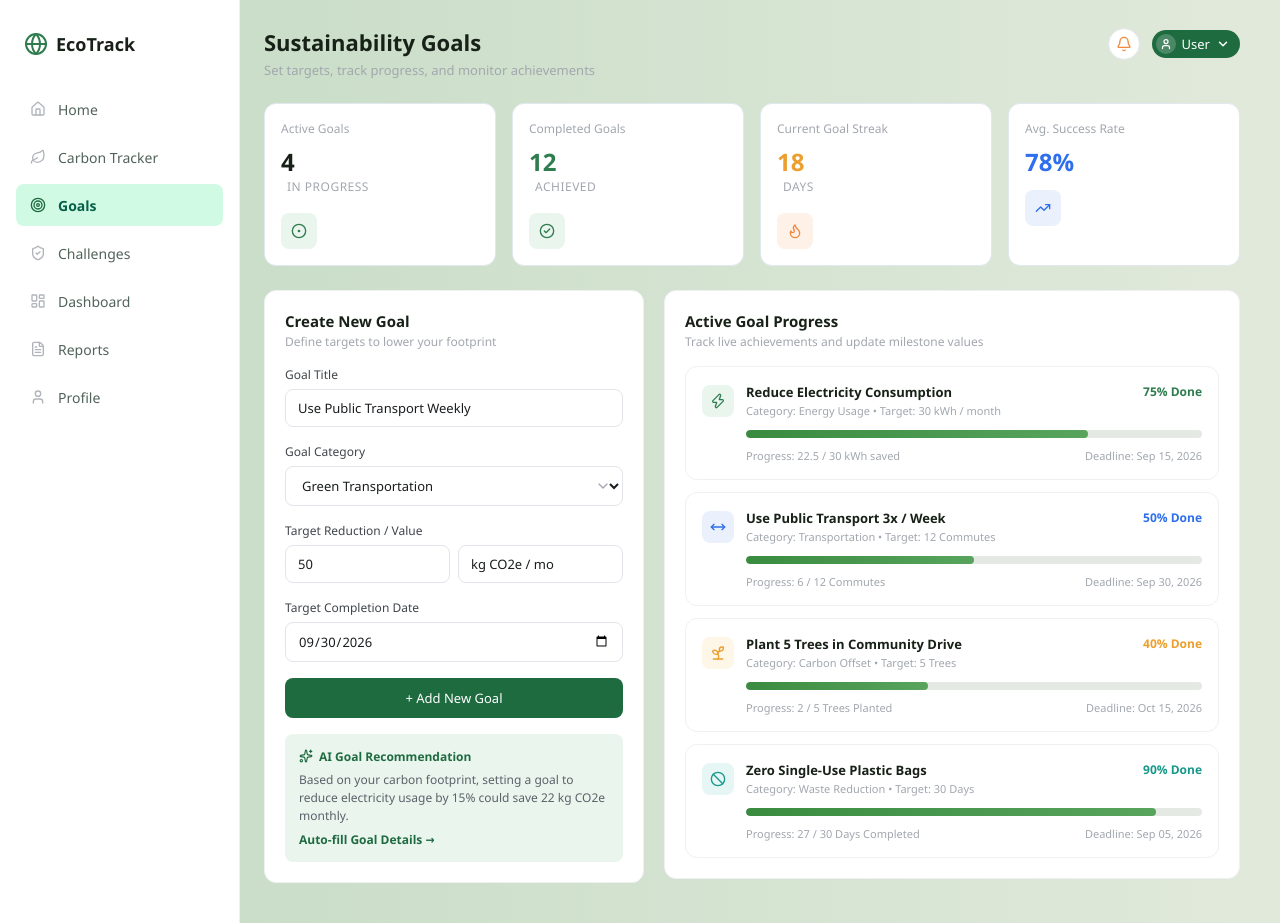
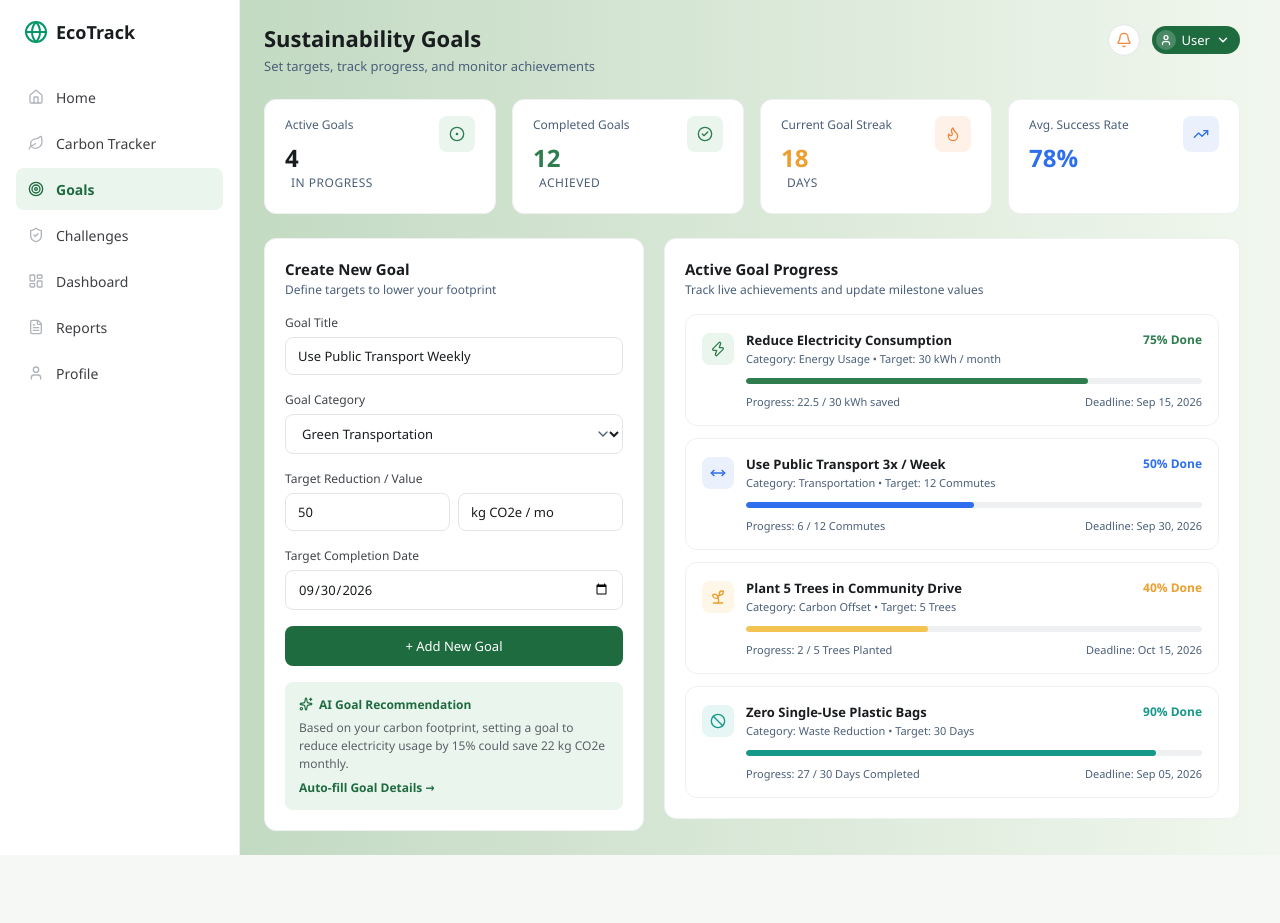
Before and after one commit to springboardmentor212/EcoTrack_Group4, a React (Create React App) app in the folder frontend/: page /goals in a window 1280 px wide. After the commit the page ends 855 px from the top, so only its background shows below. Built offline with nearby package versions, Linux system fonts and the light colour scheme; sample sign-in values are in the browser's storage.

Commit message:
Resolved some css conflict with login and register pages , routing and improved the css

```diff
--- a/frontend/src/pages/Auth/Profile/Profile.jsx
+++ b/frontend/src/pages/Auth/Profile/Profile.jsx
@@ -31,7 +31,8 @@ function Profile() {
         </div>
         <nav className="sidebar-nav">
           <Link to="/home">Home</Link>
-          <Link to="/carbon-footprint">Carbon Tracker</Link>
+          <a href="#">Carbon Tracker</a>
+          {/* <Link to="/carbon-footprint">Carbon Tracker</Link> */}
           <Link to="/goals">Goals</Link>
           <Link to="/challenges">Challenges</Link>
           <Link to="/dashboard">Dashboard</Link>
--- a/frontend/src/pages/Goal/goal.css
+++ b/frontend/src/pages/Goal/goal.css
@@ -1,132 +1,119 @@
-:root {
-  --bg-page: #f8f9fa;
-  --bg-white: #ffffff;
-  --border-light: #eef0f2;
-  --border-input: #e2e5e9;
-  --text-primary: #1a1d1f;
-  --text-secondary: #8a8f98;
-  --text-muted: #a2a7ae;
 
-  --green-50: #eaf5ee;
-  --green-600: #2f7d4f;
-  --green-700: #1f6b40;
-  --green-800: #185534;
+.goals-app {
+  /* --goal-bg-page: linear gradient(to right, rgb(84, 207, 84), rgb(215, 222, 207)); */
+  --goal-bg-white: #ffffff;
+  --goal-border-light: #eef0f2;
+  --goal-border-input: #e2e5e9;
+  --goal-text-primary: #1a1d1f;
+  --goal-text-secondary: #3e3f42;
+  --goal-text-muted: #4b5f79;
 
-  --blue-50: #eaf1fd;
-  --blue-600: #2f6fed;
+  --goal-green-50: #eaf5ee;
+  --goal-green-600: #2f7d4f;
+  --goal-green-700: #1f6b40;
+  --goal-green-800: #185534;
 
-  --amber-50: #fef6e7;
-  --amber-400: #f4c452;
-  --amber-500: #ec9f2e;
+  --goal-blue-50: #eaf1fd;
+  --goal-blue-600: #2f6fed;
 
-  --orange-50: #fdf1e8;
-  --orange-500: #f0883e;
+  --goal-amber-50: #fef6e7;
+  --goal-amber-400: #f4c452;
+  --goal-amber-500: #ec9f2e;
 
-  --teal-50: #e6f6f4;
-  --teal-600: #17998a;
+  --goal-orange-50: #fdf1e8;
+  --goal-orange-500: #f0883e;
 
-  --radius-lg: 12px;
-  --radius-md: 8px;
-  --radius-full: 999px;
+  --goal-teal-50: #e6f6f4;
+  --goal-teal-600: #17998a;
 
-  --font: -apple-system, BlinkMacSystemFont, "Segoe UI", Roboto, Helvetica, Arial, sans-serif;
+  --goal-radius-lg: 12px;
+  --goal-radius-md: 8px;
+  --goal-radius-full: 999px;
+
+  --goal-font: -apple-system, BlinkMacSystemFont, "Segoe UI", Roboto, Helvetica, Arial, sans-serif;
+
+  display: grid;
+  grid-template-columns: 224px 1fr;
+  min-height: 100vh;
+  background: linear-gradient(to right, rgb(184, 211, 184),rgb(241, 247, 238));
+  font-family: var(--goal-font);
+  color: var(--goal-text-primary);
 }
-
-* {
+.goals-app,
+.goals-app *,
+.goals-app *::before,
+.goals-app *::after {
   box-sizing: border-box;
 }
 
-body {
-  margin: 0;
-  font-family: var(--font);
-  color: var(--text-primary);
-}
-
-/* ---------- Page shell: sidebar + main, divided horizontally ---------- */
-.goals-app {
-  display: grid;
-  grid-template-columns: 224px 1fr;
-  min-height: 100vh;
-  background: linear-gradient(to right, rgb(196, 219, 196), rgb(225, 233, 219));
-
-  color: #172117;
-
-  font-family:
-    Inter,
-    -apple-system,
-    BlinkMacSystemFont,
-    "Segoe UI",
-    sans-serif;
-
-}
-
 /* ---------- Sidebar ---------- */
-.sidebar {
-  background: var(--bg-white);
-  border-right: 1px solid var(--border-light);
+.goals-app .sidebar {
+  background: var(--goal-bg-white);
+  border-right: 1px solid var(--goal-border-light);
   padding: 20px 16px;
   display: grid;
   grid-template-rows: auto 1fr;
   gap: 32px;
 }
 
-.sidebar-brand {
+.goals-app .sidebar-brand {
   display: flex;
   align-items: center;
   gap: 8px;
   padding: 0 8px;
 }
 
-.sidebar-brand svg {
-  color: var(--green-600);
+.goals-app .sidebar-brand svg {
+  /* color: var(--goal-green-600); */
+  color: #059669;
 }
 
-.sidebar-brand span {
-  font-weight: 700;
+.goals-app .sidebar-brand span {
+  font-weight: 650;
   font-size: 18px;
 }
 
-.sidebar-menu {
+.goals-app .sidebar-menu {
   display: grid;
   grid-auto-rows: min-content;
   gap: 4px;
 }
 
-.menu-item {
+.goals-app .menu-item {
   display: flex;
   align-items: center;
   gap: 12px;
   padding: 9px 12px;
-  border-radius: var(--radius-md);
-  font-size: 13px;
+  border-radius: var(--goal-radius-md);
+  font-size: 14px;
   font-weight: 500;
-  color: var(--text-secondary);
+  color: var(--goal-text-secondary);
   text-decoration: none;
   transition: background-color 0.15s ease;
 }
 
-.menu-item:hover {
+.goals-app .menu-item:hover {
   background: #f4f5f6;
 }
 
-.menu-item svg {
+.goals-app .menu-item svg {
   color: #b0b4ba;
   width: 16px;
   height: 16px;
   flex-shrink: 0;
 }
 
-.menu-item.active {
-  background: var(--green-50);
-  color: var(--green-700);
+.goals-app .menu-item.active {
+  background: var(--goal-green-50);
+  color: var(--goal-green-700);
 }
 
-.menu-item.active svg {
-  color: var(--green-700);
+.goals-app .menu-item.active svg {
+  color: var(--goal-green-700);
 }
 
 /* ---------- Main content: header row / stats row / body row ---------- */
-.main-content {
+.goals-app .main-content {
   display: grid;
   grid-template-rows: auto auto 1fr;
   gap: 24px;
@@ -134,57 +121,57 @@ body {
 }
 
 /* ---------- Header ---------- */
-.page-header {
+.goals-app .page-header {
   display: grid;
   grid-template-columns: 1fr auto;
   align-items: start;
 }
 
-.page-header h1 {
+.goals-app .page-header h1 {
   margin: 0;
   font-size: 22px;
-  font-weight: 600;
+  font-weight: 650;
   line-height: 1.3;
 }
 
-.page-header p {
+.goals-app .page-header p {
   margin: 4px 0 0;
   font-size: 13px;
-  color: var(--text-muted);
+  color: var(--goal-text-muted);
 }
 
-.header-actions {
+.goals-app .header-actions {
   display: flex;
   align-items: center;
   gap: 12px;
 }
 
-.icon-button {
+.goals-app .icon-button {
   width: 32px;
   height: 32px;
-  border-radius: var(--radius-full);
-  background: var(--bg-white);
-  border: 1px solid var(--border-input);
+  border-radius: var(--goal-radius-full);
+  background: var(--goal-bg-white);
+  border: 1px solid var(--goal-border-input);
   display: flex;
   align-items: center;
   justify-content: center;
-  color: var(--orange-500);
+  color: var(--goal-orange-500);
   cursor: pointer;
 }
 
-.user-chip {
+.goals-app .user-chip {
   display: flex;
   align-items: center;
   gap: 6px;
-  background: var(--green-700);
+  background: var(--goal-green-700);
   color: #fff;
-  border-radius: var(--radius-full);
+  border-radius: var(--goal-radius-full);
   padding: 4px 10px 4px 4px;
   font-size: 13px;
   font-weight: 500;
 }
 
-.user-chip-avatar {
+.goals-app .user-chip-avatar {
   width: 20px;
   height: 20px;
   border-radius: 50%;
@@ -195,16 +182,16 @@ body {
 }
 
 /* ---------- Stat cards row ---------- */
-.stat-grid {
+.goals-app .stat-grid {
   display: grid;
   grid-template-columns: repeat(4, 1fr);
   gap: 16px;
 }
 
-.stat-card {
-  background: var(--bg-white);
-  border: 1px solid var(--border-light);
-  border-radius: var(--radius-lg);
+.goals-app .stat-card {
+  background: var(--goal-bg-white);
+  border: 1px solid var(--goal-border-light);
+  border-radius: var(--goal-radius-lg);
   padding: 16px 20px;
   display: grid;
   grid-template-columns: 1fr auto;
@@ -212,130 +199,130 @@ body {
   gap: 12px;
 }
 
-.stat-label {
+.goals-app .stat-label {
   margin: 0 0 8px;
   font-size: 12px;
-  color: var(--text-muted);
+  color: var(--goal-text-muted);
 }
 
-.stat-value {
+.goals-app .stat-value {
   margin: 0;
   font-size: 24px;
   font-weight: 600;
 }
 
-.stat-value .unit {
+.goals-app .stat-value .unit {
   font-size: 12px;
   font-weight: 400;
-  color: var(--text-muted);
+  color: var(--goal-text-muted);
   margin-left: 6px;
 }
 
-.stat-value.green { color: var(--green-600); }
-.stat-value.amber { color: var(--amber-500); }
-.stat-value.blue { color: var(--blue-600); }
+.goals-app .stat-value.green { color: var(--goal-green-600); }
+.goals-app .stat-value.amber { color: var(--goal-amber-500); }
+.goals-app .stat-value.blue { color: var(--goal-blue-600); }
 
-.stat-icon {
+.goals-app .stat-icon {
   width: 36px;
   height: 36px;
-  border-radius: var(--radius-md);
+  border-radius: var(--goal-radius-md);
   display: flex;
   align-items: center;
   justify-content: center;
 }
 
-.stat-icon.bg-green { background: var(--green-50); color: var(--green-600); }
-.stat-icon.bg-orange { background: var(--orange-50); color: var(--orange-500); }
-.stat-icon.bg-blue { background: var(--blue-50); color: var(--blue-600); }
+.goals-app .stat-icon.bg-green { background: var(--goal-green-50); color: var(--goal-green-600); }
+.goals-app .stat-icon.bg-orange { background: var(--goal-orange-50); color: var(--goal-orange-500); }
+.goals-app .stat-icon.bg-blue { background: var(--goal-blue-50); color: var(--goal-blue-600); }
 
 /* ---------- Body: form column + progress column, divided vertically ---------- */
-.content-grid {
+.goals-app .content-grid {
   display: grid;
   grid-template-columns: 380px 1fr;
   gap: 20px;
   align-items: start;
 }
 
-.panel {
-  background: var(--bg-white);
-  border: 1px solid var(--border-light);
-  border-radius: var(--radius-lg);
+.goals-app .panel {
+  background: var(--goal-bg-white);
+  border: 1px solid var(--goal-border-light);
+  border-radius: var(--goal-radius-lg);
   padding: 20px;
 }
 
-.panel h2 {
+.goals-app .panel h2 {
   margin: 0;
   font-size: 15px;
-  font-weight: 600;
+  font-weight: 650;
 }
 
-.panel > p.panel-subtitle {
+.goals-app .panel > p.panel-subtitle {
   margin: 2px 0 16px;
   font-size: 12px;
-  color: var(--text-muted);
+  color: var(--goal-text-muted);
 }
 
 /* ---------- Form ---------- */
-.goal-form {
+.goals-app .goal-form {
   display: grid;
   gap: 16px;
 }
 
-.form-group {
+.goals-app .form-group {
   display: grid;
   gap: 6px;
 }
 
-.form-group label {
+.goals-app .form-group label {
   font-size: 12px;
   font-weight: 500;
   color: #40454b;
 }
 
-.form-group input,
-.form-group select {
+.goals-app .form-group input,
+.goals-app .form-group select {
   width: 100%;
-  border: 1px solid var(--border-input);
-  border-radius: var(--radius-md);
+  border: 1px solid var(--goal-border-input);
+  border-radius: var(--goal-radius-md);
   padding: 9px 12px;
   font-size: 13px;
   font-family: inherit;
-  color: var(--text-primary);
-  background: var(--bg-white);
+  color: var(--goal-text-primary);
+  background: var(--goal-bg-white);
 }
 
-.form-group input:focus,
-.form-group select:focus {
+.goals-app .form-group input:focus,
+.goals-app .form-group select:focus {
   outline: none;
-  border-color: var(--green-600);
+  border-color: var(--goal-green-600);
   box-shadow: 0 0 0 3px rgba(47, 125, 79, 0.15);
 }
 
-.form-row-split {
+.goals-app .form-row-split {
   display: grid;
   grid-template-columns: 1fr 1fr;
   gap: 8px;
 }
 
-.select-wrap {
+.goals-app .select-wrap {
   position: relative;
 }
 
-.select-wrap svg {
+.goals-app .select-wrap svg {
   position: absolute;
   right: 12px;
   top: 50%;
   transform: translateY(-50%);
   pointer-events: none;
-  color: var(--text-muted);
+  color: var(--goal-text-muted);
 }
 
-.btn-primary {
+.goals-app .btn-primary {
   width: 100%;
-  background: var(--green-700);
+  background: var(--goal-green-700);
   color: #fff;
   border: none;
-  border-radius: var(--radius-md);
+  border-radius: var(--goal-radius-md);
   padding: 11px;
   font-size: 13px;
   font-weight: 500;
@@ -343,151 +330,168 @@ body {
   transition: background-color 0.15s ease;
 }
 
-.btn-primary:hover {
-  background: var(--green-800);
+.goals-app .btn-primary:hover {
+  background: var(--goal-green-800);
+}
+
+.goals-app .btn-primary:disabled {
+  opacity: 0.6;
+  cursor: not-allowed;
 }
 
 /* ---------- AI recommendation callout ---------- */
-.ai-callout {
-  background: var(--green-50);
-  border-radius: var(--radius-md);
+.goals-app .ai-callout {
+  background: var(--goal-green-50);
+  border-radius: var(--goal-radius-md);
   padding: 14px;
   display: grid;
   gap: 6px;
 }
 
-.ai-callout-title {
+.goals-app .ai-callout-title {
   display: flex;
   align-items: center;
   gap: 6px;
   font-size: 12px;
   font-weight: 600;
-  color: var(--green-700);
+  color: var(--goal-green-700);
 }
 
-.ai-callout p {
+.goals-app .ai-callout p {
   margin: 0;
   font-size: 12px;
   line-height: 1.5;
   color: #5b6169;
 }
 
-.ai-callout-link {
+.goals-app .ai-callout-link {
   justify-self: start;
   background: none;
   border: none;
   padding: 0;
   font-size: 12px;
   font-weight: 600;
-  color: var(--green-700);
+  color: var(--goal-green-700);
   cursor: pointer;
 }
 
-.ai-callout-link:hover {
+.goals-app .ai-callout-link:hover {
   text-decoration: underline;
 }
 
 /* ---------- Active goal progress list ---------- */
-.goal-list {
+.goals-app .goal-list {
   display: grid;
   gap: 12px;
 }
 
-.goal-item {
-  border: 1px solid var(--border-light);
-  border-radius: var(--radius-lg);
+.goals-app .goal-item {
+  border: 1px solid var(--goal-border-light);
+  border-radius: var(--goal-radius-lg);
   padding: 16px;
   display: grid;
   grid-template-columns: 32px 1fr;
   gap: 12px;
 }
 
-.goal-item-icon {
+.goals-app .goal-item-icon {
   width: 32px;
   height: 32px;
-  border-radius: var(--radius-md);
+  border-radius: var(--goal-radius-md);
   display: flex;
   align-items: center;
   justify-content: center;
   margin-top: 2px;
 }
 
-.goal-item-body {
+.goals-app .goal-item-body {
   display: grid;
   gap: 2px;
   min-width: 0;
 }
 
-.goal-item-top {
+.goals-app .goal-item-top {
   display: grid;
   grid-template-columns: 1fr auto;
   gap: 8px;
   align-items: start;
 }
 
-.goal-item-title {
+.goals-app .goal-item-title {
   margin: 0;
   font-size: 13px;
   font-weight: 600;
 }
 
-.goal-item-percent {
+.goals-app .goal-item-percent {
   font-size: 12px;
   font-weight: 600;
   white-space: nowrap;
 }
 
-.goal-item-meta {
+.goals-app .goal-item-meta {
   margin: 0;
   font-size: 11px;
-  color: var(--text-muted);
+  color: var(--goal-text-muted);
 }
 
-.progress-track {
+.goals-app .progress-track {
   width: 100%;
   height: 6px;
   background: #eef0f2;
-  border-radius: var(--radius-full);
+  border-radius: var(--goal-radius-full);
   overflow: hidden;
   margin-top: 10px;
 }
 
-.progress-fill {
+.goals-app .progress-fill {
   height: 100%;
-  border-radius: var(--radius-full);
+  border-radius: var(--goal-radius-full);
 }
 
-.goal-item-footer {
+.goals-app .goal-item-footer {
   display: grid;
   grid-template-columns: 1fr auto;
   gap: 8px;
   margin-top: 8px;
   font-size: 11px;
-  color: var(--text-muted);
+  color: var(--goal-text-muted);
 }
 
 /* Color utility classes shared across icons / bars / percent text */
-.text-green { color: var(--green-600); }
-.text-blue { color: var(--blue-600); }
-.text-amber { color: var(--amber-500); }
-.text-teal { color: var(--teal-600); }
+.goals-app .text-green { color: var(--goal-green-600); }
+.goals-app .text-blue { color: var(--goal-blue-600); }
+.goals-app .text-amber { color: var(--goal-amber-500); }
+.goals-app .text-teal { color: var(--goal-teal-600); }
 
-.bg-icon-green { background: var(--green-50); }
-.bg-icon-blue { background: var(--blue-50); }
-.bg-icon-amber { background: var(--amber-50); }
-.bg-icon-teal { background: var(--teal-50); }
+.goals-app .bg-icon-green { background: var(--goal-green-50); }
+.goals-app .bg-icon-blue { background: var(--goal-blue-50); }
+.goals-app .bg-icon-amber { background: var(--goal-amber-50); }
+.goals-app .bg-icon-teal { background: var(--goal-teal-50); }
 
-.fill-green { background: var(--green-600); }
-.fill-blue { background: var(--blue-600); }
-.fill-amber { background: var(--amber-400); }
-.fill-teal { background: var(--teal-600); }
+.goals-app .fill-green { background: var(--goal-green-600); }
+.goals-app .fill-blue { background: var(--goal-blue-600); }
+.goals-app .fill-amber { background: var(--goal-amber-400); }
+.goals-app .fill-teal { background: var(--goal-teal-600); }
+
+/* ---------- Loading / error states ---------- */
+.goals-app .state-message {
+  font-size: 13px;
+  color: var(--goal-text-muted);
+  padding: 24px 0;
+  text-align: center;
+}
+
+.goals-app .state-message.error {
+  color: #d93025;
+}
 
 /* ---------- Responsive ---------- */
 @media (max-width: 1024px) {
-  .stat-grid {
+  .goals-app .stat-grid {
     grid-template-columns: repeat(2, 1fr);
   }
-  .content-grid {
+  .goals-app .content-grid {
     grid-template-columns: 1fr;
   }
 }
@@ -496,10 +500,10 @@ body {
   .goals-app {
     grid-template-columns: 1fr;
   }
-  .sidebar {
+  .goals-app .sidebar {
     display: none;
   }
-  .stat-grid {
+  .goals-app .stat-grid {
     grid-template-columns: 1fr;
   }
 }
--- a/frontend/src/pages/Home/home.jsx
+++ b/frontend/src/pages/Home/home.jsx
@@ -33,10 +33,10 @@ function Home() {
               <span>Home</span>
             </Link>
 
-            <Link to="/carbon-footprint" className="menu-item">
+            <a href="#" className="menu-item">
               <Leaf size={16} />
               <span>Carbon Tracker</span>
-            </Link>
+            </a>
 
             <Link to="/goals" className="menu-item">
               <Target size={16} />
@@ -127,7 +127,7 @@ function Home() {
                   src={treeImage}
                   alt="Realistic tree"
                   className="tree-image"
-                    />"
+                />"
 
                 <div className="image-info">
                   <Info size={13} />
```
